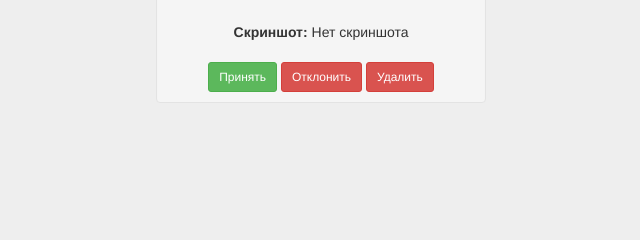
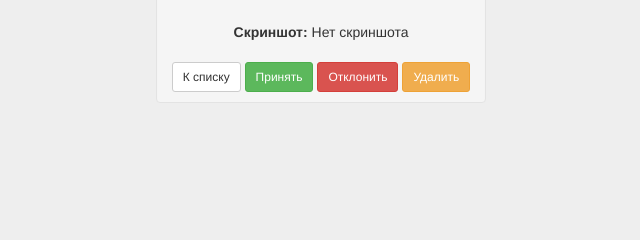
Before and after one commit to i-ka/alchemy, a Django app: template AlchemyAdmin/templates/AlchemyAdmin/report_details.html in a window 1280 px wide. Shown: the part 180-420 px from the top of the page, without its empty margins (319-959 px from the left). Run offline with Django 3.2, Linux system fonts and the light colour scheme; the template is opened without the code that fills it, so the values that code supplies are empty; the visitor is signed in with stand-in values (Sample User, id 1); parts of the project's set-up code (start-up, migrations or seed data) failed here and were passed over; some libraries are stand-ins or nearby versions.

Commit message:
AlchemyAdmin/templates: buttons on report details
Changed color, added link to previous page

```diff
--- a/AlchemyAdmin/templates/AlchemyAdmin/report_details.html
+++ b/AlchemyAdmin/templates/AlchemyAdmin/report_details.html
@@ -35,8 +35,9 @@
 					Нет скриншота
 			{% endif %}
 		</div>
+		<a href="{% url 'aladmin:feedback-list' 'all' %}" class="btn btn-sm btn-default">К списку</a>
 		<a href="{% url 'aladmin:set-report' report.id 'accepted' %}?next={{request.path}}" class="btn btn-sm btn-success">Принять</a>
 		<a href="{% url 'aladmin:set-report' report.id 'rejected' %}?next={{request.path}}" class="btn btn-sm btn-danger">Отклонить</a>
-		<a href="{% url 'aladmin:delete-report' report.id %}" class="btn btn-sm btn-danger">Удалить</a>
+		<a href="{% url 'aladmin:delete-report' report.id %}" class="btn btn-sm btn-warning">Удалить</a>
 	</div>
 {% endblock %}
```
